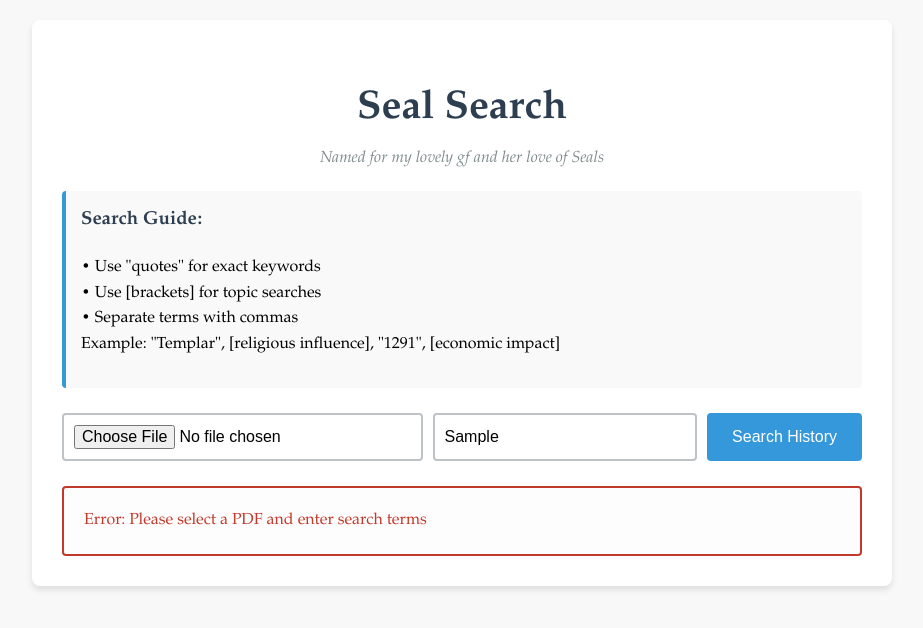
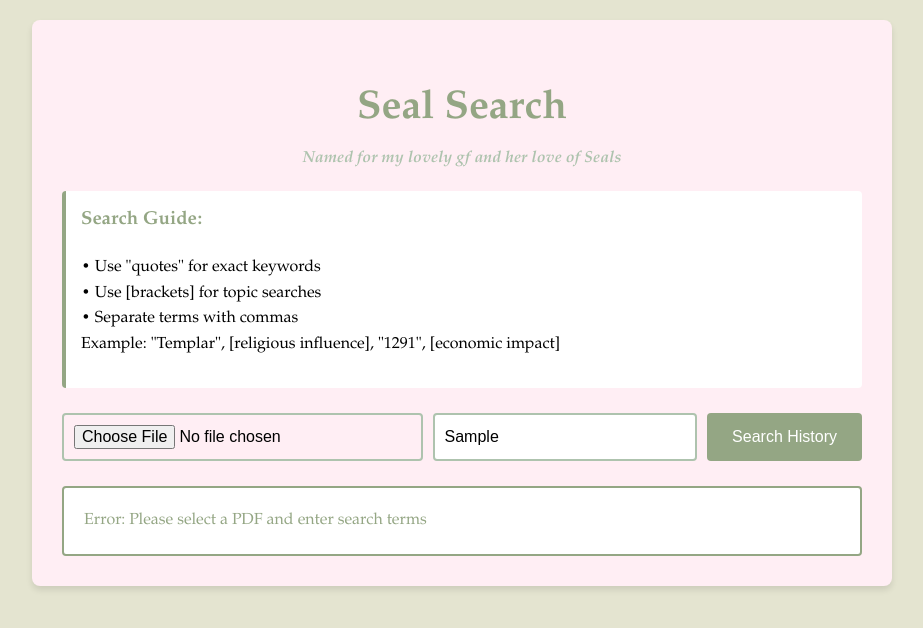
Before and after one commit to Yeti-Owner/Clio-Search, a website: page public/index.html in a window 1280 px wide. Both pictures are taken after typing "Sample" into the empty fields and a click on the button "Search History". Shown: the whole page, without its empty margins (178-1101 px from the left). Drawn offline with Linux system fonts and the light colour scheme.

Commit message:
Updated Styling+ Branding
Renamed project, put in proper colors, added in favicon

```diff
--- a/public/index.html
+++ b/public/index.html
@@ -3,13 +3,14 @@
 <head>
     <meta charset="UTF-8">
     <meta name="viewport" content="width=device-width, initial-scale=1.0">
-    <title>Clio Search</title>
+    <title>Seal Search</title>
     <link rel="stylesheet" href="style.css">
+    <link rel="icon" href="assets/greenseal.png">
 </head>
 <body>
     <div class="container">
         <h1>Seal Search</h1>
-        <p class="subtitle">Named for my lovely gf and her love of Seals</p>
+        <p class="subtitle"><strong>Named for my lovely gf and her love of Seals</strong></p>
 
         <div class="instructions">
             <h3>Search Guide:</h3>
--- a/public/style.css
+++ b/public/style.css
@@ -1,21 +1,21 @@
 body {
     font-family: 'Palatino Linotype', 'Book Antiqua', serif;
     margin: 20px;
-    background-color: #f8f8f8;
+    background-color: #E4E4D0;
     line-height: 1.6;
 }
 
 .container {
     max-width: 800px;
     margin: 0 auto;
-    background: white;
+    background: #FFEEF4;
     padding: 30px;
     border-radius: 8px;
     box-shadow: 0 4px 6px rgba(0,0,0,0.1);
 }
 
 h1 {
-    color: #2c3e50;
+    color: #94A684;
     text-align: center;
     font-size: 2.5em;
     margin-bottom: 0;
@@ -23,21 +23,21 @@ h1 {
 
 .subtitle {
     text-align: center;
-    color: #7f8c8d;
+    color: #AEC3AE;
     font-style: italic;
     margin-top: 5px;
 }
 
 .instructions {
-    background: #f9f9f9;
-    border-left: 4px solid #3498db;
+    background: #FFF;
+    border-left: 4px solid #94A684;
     padding: 15px;
     margin: 20px 0;
     border-radius: 4px;
 }
 
 .instructions h3 {
-    color: #2c3e50;
+    color: #94A684;
     margin-top: 0;
 }
 
@@ -50,7 +50,7 @@ h1 {
 
 input[type="file"], input[type="text"] {
     padding: 10px;
-    border: 2px solid #bdc3c7;
+    border: 2px solid #AEC3AE;
     border-radius: 4px;
     flex-grow: 1;
     font-size: 16px;
@@ -58,7 +58,7 @@ input[type="file"], input[type="text"] {
 
 button {
     padding: 10px 25px;
-    background-color: #3498db;
+    background-color: #94A684;
     color: white;
     border: none;
     border-radius: 4px;
@@ -68,22 +68,22 @@ button {
 }
 
 button:hover {
-    background-color: #2980b9;
+    background-color: #7D8B6A;
 }
 
 #results {
     margin-top: 25px;
     padding: 20px;
-    border: 2px solid #ecf0f1;
+    border: 2px solid #AEC3AE;
     border-radius: 4px;
-    background: #fdfdfd;
+    background: #FFF;
 }
 
 .result-line {
     margin: 15px 0;
     padding: 12px 15px;
-    border-left: 4px solid #3498db;
-    background-color: #f5faff;
+    border-left: 4px solid #94A684;
+    background-color: #E4E4D0;
     position: relative;
     padding-right: 180px;
     min-height: 40px;
@@ -107,25 +107,25 @@ button:hover {
 }
 
 .keyword-match {
-    border-color: #e74c3c;
-    background-color: #fdedec;
+    border-color: #AEC3AE;
+    background-color: #FFEEF4;
 }
 
 .topic-match {
-    border-color: #2ecc71;
-    background-color: #e8f6f3;
+    border-color: #94A684;
+    background-color: #AEC3AE;
 }
 
 .error {
-    color: #c0392b;
-    border-color: #c0392b !important;
-    background-color: #f9ebea;
+    color: #94A684;
+    border-color: #94A684 !important;
+    background-color: #FFEEF4;
     padding: 15px;
 }
 
 .success {
-    color: #27ae60;
-    border-color: #2ecc71 !important;
+    color: #AEC3AE;
+    border-color: #AEC3AE !important;
 }
 
 @media (max-width: 600px) {
```
Also changed, not shown: public/assets/greenseal.png (added).
